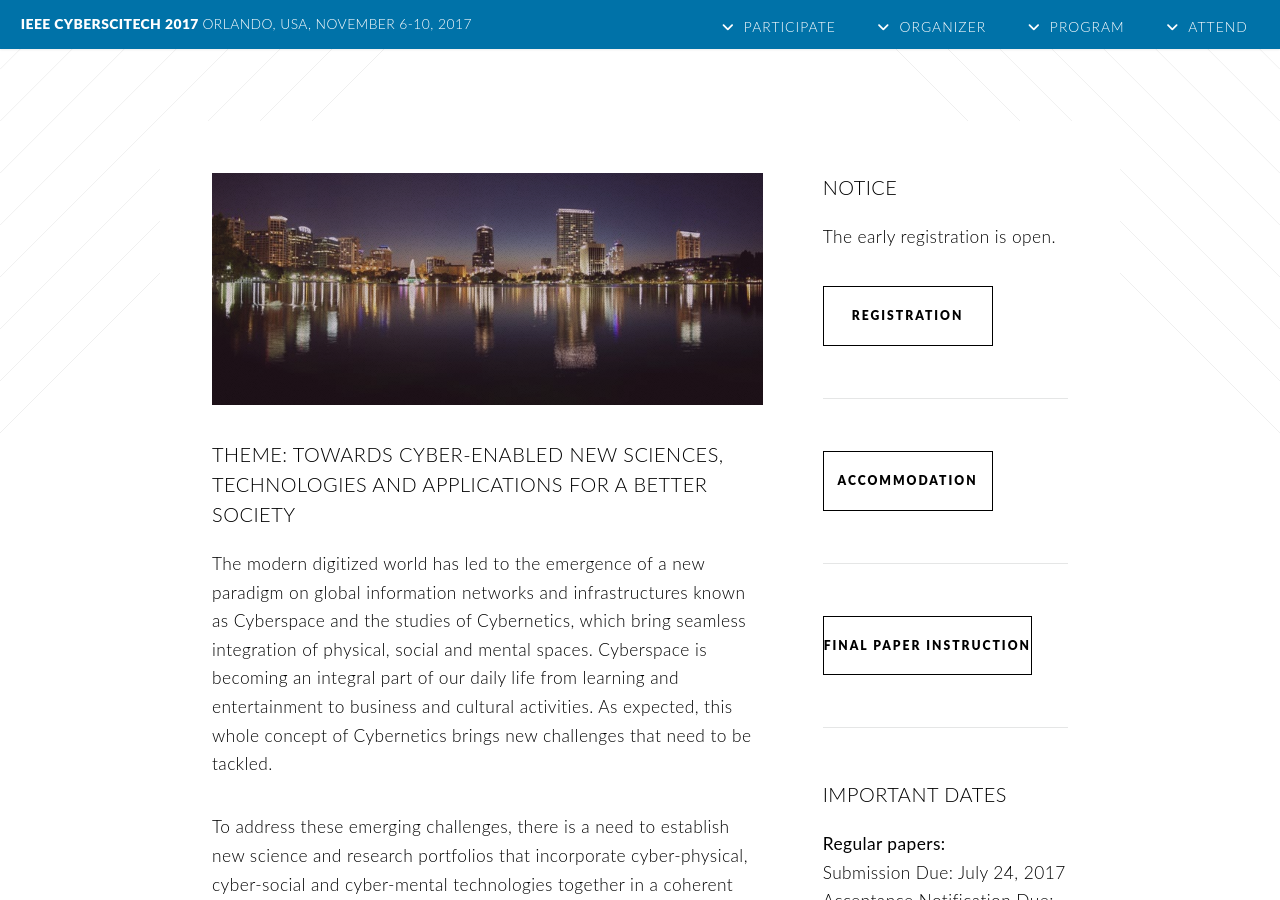
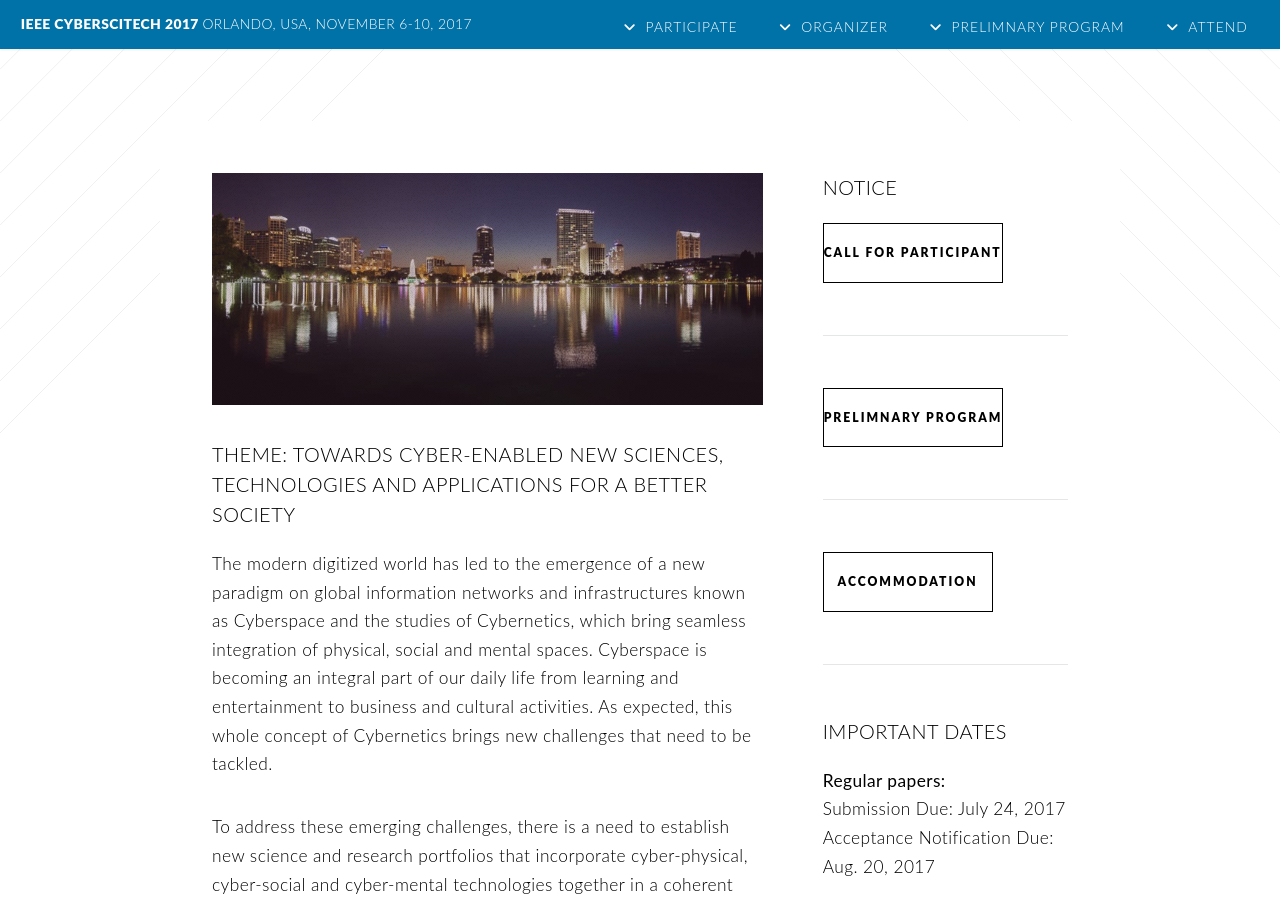
Before and after one commit to cyber-science/2017, a Jekyll site: the page built from index.md, in a window 1280 px wide and 900 px high. Built offline with Jekyll 4.4.1, drawn with Linux system fonts in a browser that asks for light colours; nearby versions of some CDN libraries.

Commit message:
prelimnary program

```diff
--- a/_includes/twenty/header.html
+++ b/_includes/twenty/header.html
@@ -21,12 +21,12 @@
         </ul>
       </li>
       <li class="submenu">
-        <a href="#">Program</a>
+        <a href="{{"/download/Prelimnary_Program.pdf" | prepend: site.baseurl}}">Prelimnary Program</a>
       </li>
       <li class="submenu">
         <a href="#">Attend</a>
         <ul>
-          <li><a href="https://www.regonline.com/registration/Checkin.aspx?EventId=2019473">Registration</a></li>
+          <li><a href="{{"/participant.html" | prepend: site.baseurl}}">Participant Registration</a></li>
           <li><a href="{{"/hotel.html" | prepend: site.baseurl}}">Accommodation</a></li>
           <li><a href="{{"/fpi.html" | prepend: site.baseurl}}"> Final Paper Instruction</a></li>
         </ul>
--- a/_includes/twenty/sidebar.html
+++ b/_includes/twenty/sidebar.html
@@ -4,10 +4,16 @@
     <header>
       <h3>Notice</h3>
     </header>
-    <p>The early registration is open.</p>
     <footer>
       <ul class="buttons">
-        <li><a href="https://www.regonline.com/registration/Checkin.aspx?EventID=2019473" class="button small">Registration</a></li>
+        <li><a href="{{"/participant.html" | prepend: site.baseurl}}" class="button small">Call for Participant</a></li>
+      </ul>
+    </footer>
+  </section>
+  <section>
+    <footer>
+      <ul class="buttons">
+        <li><a href="{{"/download/Prelimnary_Program.pdf" | prepend: site.baseurl}}" class="button small">Prelimnary Program</a></li>
       </ul>
     </footer>
   </section>
@@ -15,13 +21,6 @@
     <footer>
       <ul class="buttons">
         <li><a href="{{"/hotel.html" | prepend: site.baseurl}}" class="button small">Accommodation</a></li>
-      </ul>
-    </footer>
-  </section>
-  <section>
-    <footer>
-      <ul class="buttons">
-        <li><a href="{{"/fpi.html" | prepend: site.baseurl}}" class="button small">Final Paper Instruction</a></li>
       </ul>
     </footer>
   </section>
```
Also changed, not shown: 1 other file.
